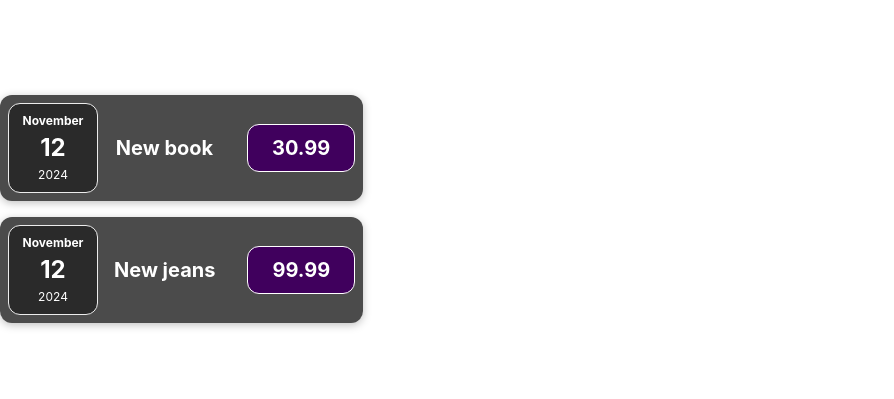
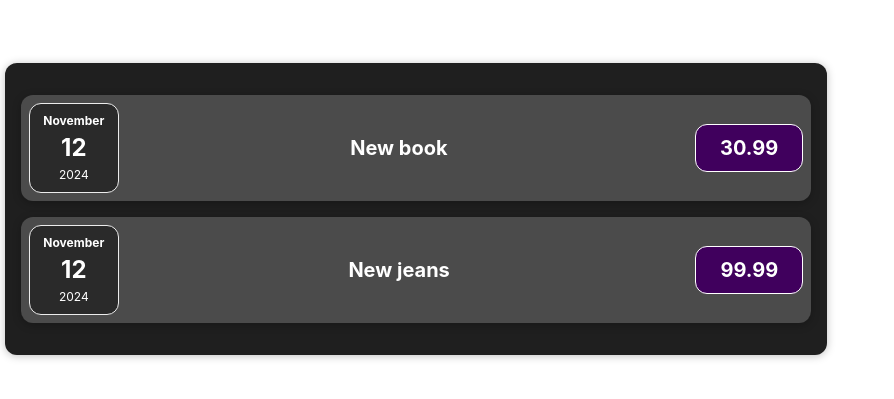
Before and after one commit to robinristo78/React-Project, a React app in the folder expenses/: page / in a window 1280 px wide. Shown: the part 191-590 px from the top of the page, without its empty margins (0-894 px from the left). Built offline with nearby package versions, Linux system fonts and the light colour scheme; the HTML template or start-up script is replaced by a standard one.

Commit message:
6. Ülesanne 2 - ümbritseva komponendi loomine ja kujundamine

```diff
--- a/expenses/src/App.jsx
+++ b/expenses/src/App.jsx
@@ -1,5 +1,5 @@
 import React from 'react';
-import ExpenseItem from './components/ExpenseItem.jsx';
+import Expenses from './components/Expenses.jsx';
 import './App.css'
 
 const App = () => {
@@ -18,8 +18,7 @@
 
   return (
     <div className='App'>
-      <ExpenseItem data={expenses[0]}/>
-      <ExpenseItem data={expenses[1]}/>
+      <Expenses expenses={expenses}/>
     </div>
   );
 }
--- /dev/null
+++ b/expenses/src/components/Expenses.css
@@ -0,0 +1,9 @@
+.expenses {
+    padding: 1rem;
+    background-color: rgb(31, 31, 31);
+    margin: 2rem auto;
+    width: 50rem;
+    max-width: 95%;
+    border-radius: 12px;
+    box-shadow: 0 1px 8px rgba(0, 0, 0, 0.25);
+}
--- /dev/null
+++ b/expenses/src/components/Expenses.jsx
@@ -0,0 +1,14 @@
+import './Expenses.css'
+import ExpenseItem from './ExpenseItem.jsx';
+
+const Expenses = (props) => {
+
+    return (
+        <div className='expenses'>
+            <ExpenseItem data={props.expenses[0]}/>
+            <ExpenseItem data={props.expenses[1]}/>
+        </div>
+    )
+}
+
+export default Expenses;
```
